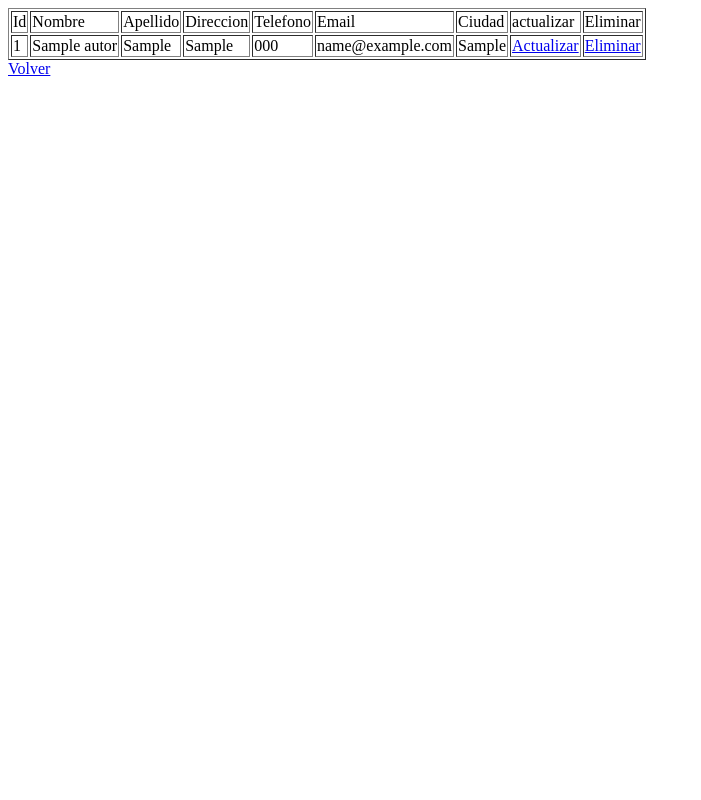
After one commit to JuanDiegoj51/Crud_biblioteca, a PHP site: page /mostrar_autor.php in a window 1280 px wide. The commit adds this page. Shown: the whole page, without its empty margins (0-701 px from the left). Run offline with PHP 8.4, Linux system fonts and the light colour scheme; tables that the repository leaves empty or names only in its code hold one stand-in row (values such as "Sample post").

Commit message:
Se añade la funcioanlidad de agregar autor, funciona correctamente, crear, leer, eliminar y actualizar

```diff
--- a/actualizar.php
+++ b/actualizar.php
@@ -13,12 +13,15 @@ $libro=$crud->obtenerLibro($_GET['id']);
         <title>Actualizar libro</title>
     </head>
     <body>
+        <header>
+        Actualizar Libro
+        </header>
         <form action='administrar_libro.php' method='post'>
             <table>
                 <tr>
                     <input type="hidden" name='id' value='<?php echo $libro->getId()?>'>
                     <td>Nombre Libro:</td>
-                    <td> <input type="text" name='nombre' value='<?php echo $libro->getNombre()?>'></td>
+                    <td> <input type="text" name='nombre' value='<?php echo $libro->getNombre()?>' required></td>
                 </tr>
                 <input type="hidden" name='actualizar' value='actualizar'>
             </table>
--- a/autor.php
+++ b/autor.php
@@ -10,6 +10,14 @@
 
         function __construct(){}
 
+        public function getId(){
+            return $this->id;
+        }
+
+        public function setId($id){
+            $this->id = $id;
+        }
+
         public function getNombre(){
             return $this->nombre;
         }
@@ -18,12 +26,44 @@
             $this->nombre = $nombre;
         }
 
-        public function getId(){
-            return $this->id;
+        public function getApellido(){
+            return $this->apellido;
         }
 
-        public function setId($id){
-            $this->id = $id;
+        public function setApellido($apellido){
+            $this->apellido = $apellido;
+        }
+
+        public function getDireccion(){
+            return $this->direccion;
+        }
+
+        public function setDireccion($direccion){
+            $this->direccion = $direccion;
+        }
+
+        public function getTelefono(){
+            return $this->telefono;
+        }
+
+        public function setTelefono($telefono){
+            $this->telefono = $telefono;
+        }
+
+        public function getEmail(){
+            return $this->email;
+        }
+
+        public function setEmail($email){
+            $this->email = $email;
+        }
+
+        public function getCiudad(){
+            return $this->ciudad;
+        }
+
+        public function setCiudad($ciudad){
+            $this->ciudad = $ciudad;
         }
     }
 ?>
--- /dev/null
+++ b/crud_autor.php
@@ -0,0 +1,76 @@
+<?php
+require_once('conexion.php');
+
+    class CrudAutor{
+        public function __construct(){}
+
+        public function insertar($autor){
+            $db=Db::conectar();
+            $insert=$db->prepare('INSERT INTO autor values(:id,:nombre,:apellido,:direccion,:telefono,:email,:ciudad)');
+            $insert->bindValue('id',$autor->getId());
+            $insert->bindValue('nombre',$autor->getNombre());
+            $insert->bindValue('apellido',$autor->getApellido());
+            $insert->bindValue('direccion',$autor->getDireccion());
+            $insert->bindValue('telefono',$autor->getTelefono());
+            $insert->bindValue('email',$autor->getEmail());
+            $insert->bindValue('ciudad',$autor->getCiudad());
+            $insert->execute();
+        }
+
+        public function mostrar(){
+            $db=Db::conectar();
+            $listaAutor=[];
+            $select=$db->query('SELECT * FROM autor');
+
+            foreach ($select->fetchAll() as $autor) {
+                $myAutor = new Autor();
+                $myAutor->setId($autor['id']);
+                $myAutor->setNombre($autor['nombre']);
+                $myAutor->setApellido($autor['apellido']);
+                $myAutor->setDireccion($autor['direccion']);
+                $myAutor->setTelefono($autor['telefono']);
+                $myAutor->setEmail($autor['email']);
+                $myAutor->setCiudad($autor['ciudad']);
+                $listaAutor[]=$myAutor;
+            }
+            return $listaAutor;
+        }
+
+        public function eliminar($id){
+            $db=Db::conectar();
+            $eliminar=$db->prepare('DELETE FROM autor WHERE ID=:id');
+            $eliminar->bindValue('id',$id);
+            $eliminar->execute();
+        }
+
+        public function obtenerAutor($id){
+            $db=Db::conectar();
+            $select=$db->prepare('SELECT * FROM autor WHERE ID=:id');
+            $select->bindValue('id',$id);
+            $select->execute();
+            $autor=$select->fetch();
+            $myAutor = new Autor();
+            $myAutor->setId($autor['id']);
+            $myAutor->setNombre($autor['nombre']);
+            $myAutor->setApellido($autor['apellido']);
+            $myAutor->setDireccion($autor['direccion']);
+            $myAutor->setTelefono($autor['telefono']);
+            $myAutor->setEmail($autor['email']);
+            $myAutor->setCiudad($autor['ciudad']);
+            return $myAutor;
+        }
+
+        public function actualizar($autor){
+            $db=Db::conectar();
+            $actualizar=$db->prepare('UPDATE autor SET nombre=:nombre,apellido=:apellido,direccion=:direccion,telefono=:telefono,email=:email,ciudad=:ciudad WHERE id=:id');
+            $actualizar->bindValue('id',$autor->getId());
+            $actualizar->bindValue('nombre',$autor->getNombre());
+            $actualizar->bindValue('apellido',$autor->getApellido());
+            $actualizar->bindValue('direccion',$autor->getDireccion());
+            $actualizar->bindValue('telefono',$autor->getTelefono());
+            $actualizar->bindValue('email',$autor->getEmail());
+            $actualizar->bindValue('ciudad',$autor->getCiudad());
+            $actualizar->execute();
+        }
+    }
+?>
--- a/ingresar.php
+++ b/ingresar.php
@@ -9,9 +9,9 @@
     <table>
         <tr>
             <td>Nombre libro</td>
-            <td><input type="text" name='nombre'></td>
+            <td><input type="text" name='nombre' required></td>
         </tr>
-        <input type="hidden" name='insertar' value='insertar'>
+        <input type="hidden" name='insertar' value='insertar' required>
     </table>
     <input type="submit" value="Guardar">
     <a href="index.php">Volver</a>
--- /dev/null
+++ b/mostrar_autor.php
@@ -0,0 +1,47 @@
+<?php
+//incluye la clase libro y CrudLibro
+require_once('crud_autor.php');
+require_once('autor.php');
+
+$crud=new CrudAutor();
+$autor=new Autor();
+//obtiene todos los libros con el metodo mostrar de la clase crud
+$listaAutor=$crud->mostrar();
+?>
+
+<html>
+    <head>
+        <title>Mostrar Libros</title>
+    </head>
+    <body>
+        <table border=1>
+            <head>
+                <td>Id</td>
+                <td>Nombre</td>
+                <td>Apellido</td>
+                <td>Direccion</td>
+                <td>Telefono</td>
+                <td>Email</td>
+                <td>Ciudad</td>
+                <td>actualizar</td>
+                <td>Eliminar</td>
+            </head>
+            <body>
+                <?php foreach ($listaAutor as $autor) {?>
+                    <tr>
+                        <td><?php echo $autor->getId() ?> </td>
+                        <td><?php echo $autor->getNombre() ?> </td>
+                        <td><?php echo $autor->getApellido() ?> </td>
+                        <td><?php echo $autor->getDireccion() ?> </td>
+                        <td><?php echo $autor->getTelefono() ?> </td>
+                        <td><?php echo $autor->getEmail() ?> </td>
+                        <td><?php echo $autor->getCiudad() ?> </td>
+                        <td><a href="actualizar_autor.php?id=<?php echo $autor->getId()?>&accion=a">Actualizar</a></td>
+                        <td><a onclick="return confirm('¿Estás seguro de que deseas eliminar los datos?')" href="administrar_autor.php?id=<?php echo $autor->getId()?>&accion=e">Eliminar </a></td>
+                    </tr>
+                    <?php } ?>
+            </body>
+        </table>
+        <a href="index.php">Volver</a>
+    </body>
+</html>
--- a/src/style.css
+++ b/src/style.css
@@ -17,7 +17,7 @@ table {
 }
 
 .btn-ver, .btn-ingresar{
-    background: rgb(121, 230, 97);
+    background: rgb(230, 97, 97);
     display: block;
     padding: 10px;
     color: white;
@@ -27,7 +27,7 @@ table {
 }
 
 .btn-ver:hover, .btn-ingresar:hover{
-    background-color:rgb(80, 228, 47)
+    background-color:rgb(44, 124, 25)
 }
 
 footer{
```
Also changed, not shown: actualizar_autor.php (added, +49 -0 lines), administrar_autor.php (added, +35 -0 lines), index.php (+17 -3 lines), ingresar_autor.php (added, +43 -0 lines).
